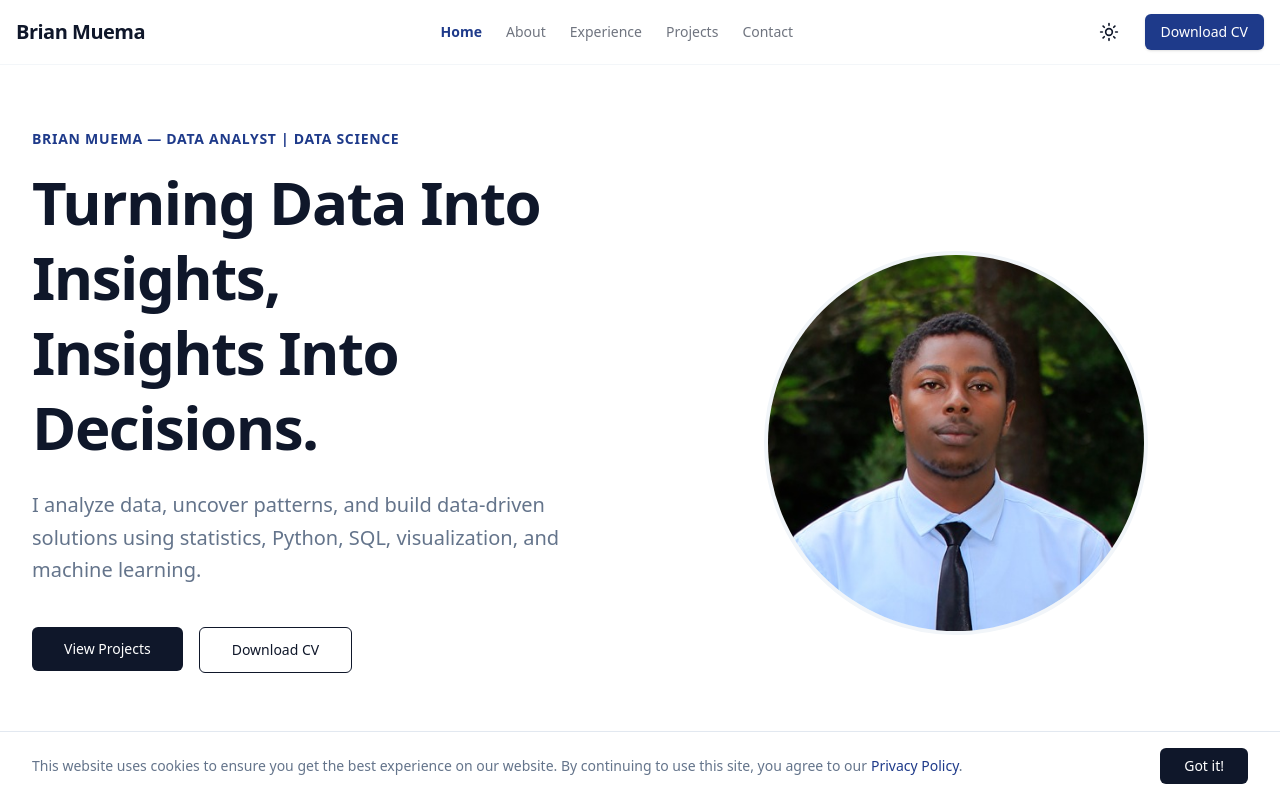
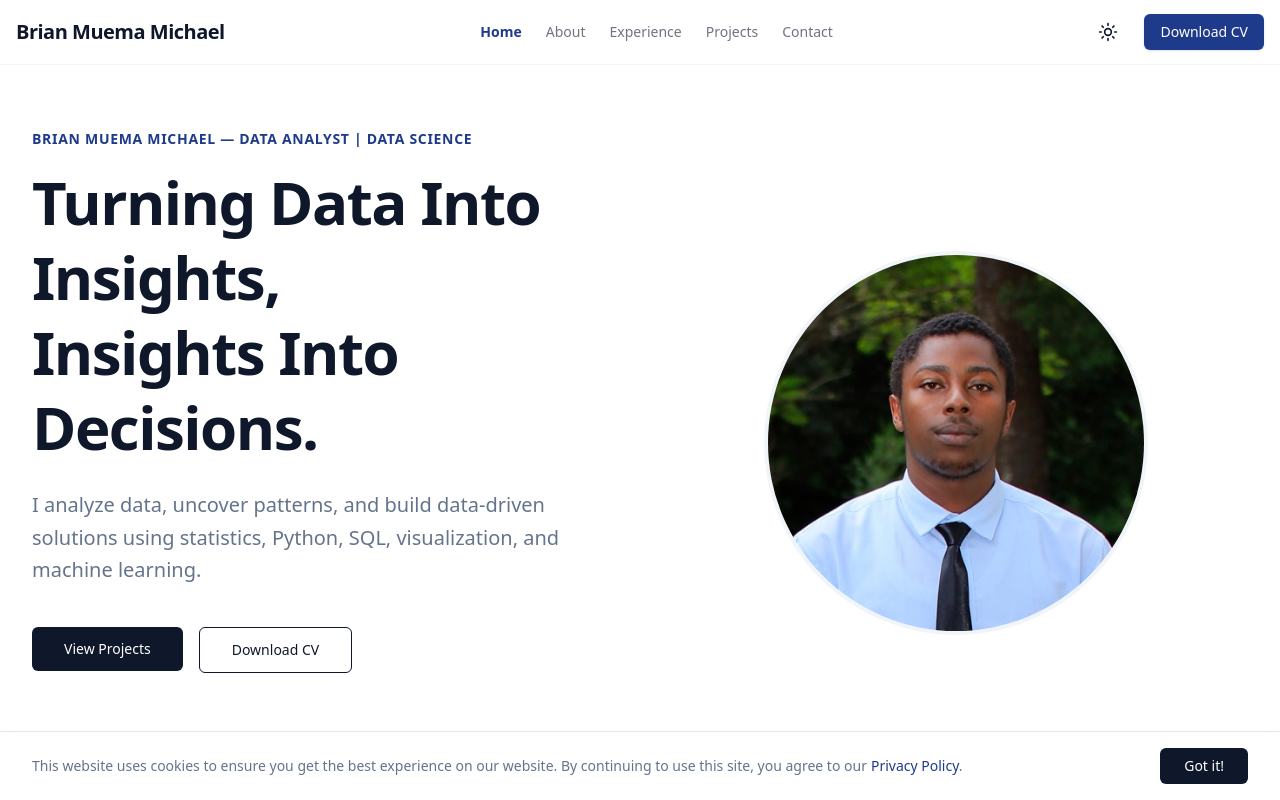
Before and after one commit to Mike-BM/brian_muema, a Next.js app: page / in a window 1280 px wide. Shown: the top 800 px of the page. Built offline with nearby package versions, Linux system fonts and the light colour scheme.

Commit message:
Update branding and LinkedIn display to Brian Muema Michael

```diff
--- a/src/app/admin/layout.tsx
+++ b/src/app/admin/layout.tsx
@@ -1,7 +1,7 @@
 import { Metadata } from 'next';
 
 export const metadata: Metadata = {
-  title: 'Admin Dashboard | Brian Muema',
+  title: 'Admin Dashboard | Brian Muema Michael',
   robots: {
     index: false,
     follow: false,
--- a/src/app/cv.pdf/route.ts
+++ b/src/app/cv.pdf/route.ts
@@ -15,7 +15,7 @@ export async function GET() {
       status: 200,
       headers: {
         'Content-Type': 'application/pdf',
-        'Content-Disposition': 'inline; filename="Brian_Muema_CV.pdf"',
+        'Content-Disposition': 'inline; filename="Brian_Muema_Michael_CV.pdf"',
         ...NO_CACHE_HEADERS,
       },
     });
--- a/src/app/layout.tsx
+++ b/src/app/layout.tsx
@@ -13,19 +13,19 @@ const inter = Inter({
 
 export const metadata: Metadata = {
   metadataBase: new URL("https://brianmuema.com"),
-  title: "Brian Muema | Data Analyst & Data Scientist",
-  description: "Portfolio of Brian Muema, Data Analyst turning data into insights, insights into decisions. Specializing in Python, SQL, and Machine Learning.",
+  title: "Brian Muema Michael | Data Analyst & Data Scientist",
+  description: "Portfolio of Brian Muema Michael, Data Analyst turning data into insights, insights into decisions. Specializing in Python, SQL, and Machine Learning.",
   openGraph: {
-    title: "Brian Muema | Data Analyst & Data Scientist",
-    description: "Portfolio of Brian Muema, Data Analyst turning data into insights, insights into decisions.",
+    title: "Brian Muema Michael | Data Analyst & Data Scientist",
+    description: "Portfolio of Brian Muema Michael, Data Analyst turning data into insights, insights into decisions.",
     url: "https://brianmuema.com",
-    siteName: "Brian Muema Portfolio",
+    siteName: "Brian Muema Michael Portfolio",
     images: [
       {
         url: "/profile.jpg",
         width: 800,
         height: 800,
-        alt: "Brian Muema",
+        alt: "Brian Muema Michael",
       },
     ],
     locale: "en_US",
@@ -33,7 +33,7 @@ export const metadata: Metadata = {
   },
   twitter: {
     card: "summary_large_image",
-    title: "Brian Muema | Data Analyst",
+    title: "Brian Muema Michael | Data Analyst",
     description: "Data Analyst turning data into insights, insights into decisions.",
     images: ["/profile.jpg"],
   },
--- a/src/app/privacy/page.tsx
+++ b/src/app/privacy/page.tsx
@@ -1,6 +1,6 @@
 export const metadata = {
-  title: 'Privacy Policy | Brian Muema',
-  description: 'Privacy Policy for Brian Muema\'s portfolio and data consulting services.',
+  title: 'Privacy Policy | Brian Muema Michael',
+  description: 'Privacy Policy for Brian Muema Michael\'s portfolio and data consulting services.',
 };
 
 export default function PrivacyPolicyPage() {
--- a/src/app/success/page.tsx
+++ b/src/app/success/page.tsx
@@ -2,7 +2,7 @@ import Link from 'next/link';
 import { CheckCircle } from 'lucide-react';
 
 export const metadata = {
-  title: 'Message Sent | Brian Muema',
+  title: 'Message Sent | Brian Muema Michael',
   robots: 'noindex, nofollow',
 };
 
--- a/src/app/terms/page.tsx
+++ b/src/app/terms/page.tsx
@@ -1,6 +1,6 @@
 export const metadata = {
-  title: 'Terms and Conditions | Brian Muema',
-  description: 'Terms and Conditions for Brian Muema\'s portfolio and data consulting services.',
+  title: 'Terms and Conditions | Brian Muema Michael',
+  description: 'Terms and Conditions for Brian Muema Michael\'s portfolio and data consulting services.',
 };
 
 export default function TermsPage() {
@@ -18,24 +18,24 @@ export default function TermsPage() {
 
         <h2>2. Intellectual Property</h2>
         <p>
-          The content, features, and functionality found on this website are the exclusive property of Brian Muema, unless otherwise noted.
+          The content, features, and functionality found on this website are the exclusive property of Brian Muema Michael, unless otherwise noted.
           Case studies, data models, and code snippets are for portfolio demonstration purposes and may be subject to individual client agreements.
         </p>
 
         <h2>3. Disclaimer</h2>
         <p>
-          The materials on this website are provided on an &apos;as is&apos; basis. Brian Muema makes no warranties, expressed or implied, and hereby disclaims and negates all other warranties including, without limitation, implied warranties or conditions of merchantability, fitness for a particular purpose, or non-infringement of intellectual property or other violation of rights.
+          The materials on this website are provided on an &apos;as is&apos; basis. Brian Muema Michael makes no warranties, expressed or implied, and hereby disclaims and negates all other warranties including, without limitation, implied warranties or conditions of merchantability, fitness for a particular purpose, or non-infringement of intellectual property or other violation of rights.
         </p>
 
         <h2>4. Limitations</h2>
         <p>
-          In no event shall Brian Muema be liable for any damages (including, without limitation, damages for loss of data or profit, or due to business interruption) arising out of the use or inability to use the materials on this website.
+          In no event shall Brian Muema Michael be liable for any damages (including, without limitation, damages for loss of data or profit, or due to business interruption) arising out of the use or inability to use the materials on this website.
         </p>
 
         <h2>5. Links</h2>
         <p>
           I have not reviewed all of the sites linked to this website and am not responsible for the contents of any such linked site.
-          The inclusion of any link does not imply endorsement by Brian Muema. Use of any such linked website is at the user&apos;s own risk.
+          The inclusion of any link does not imply endorsement by Brian Muema Michael. Use of any such linked website is at the user&apos;s own risk.
         </p>
       </div>
     </div>
--- a/src/components/ContactSection.tsx
+++ b/src/components/ContactSection.tsx
@@ -73,7 +73,7 @@ export function ContactSection() {
                 <div className="p-3 bg-card border border-border rounded-none shadow-sm flex-shrink-0">
                   <svg xmlns="http://www.w3.org/2000/svg" width="20" height="20" viewBox="0 0 24 24" fill="none" stroke="currentColor" strokeWidth="2" strokeLinecap="round" strokeLinejoin="round" className="h-5 w-5"><path d="M16 8a6 6 0 0 1 6 6v7h-4v-7a2 2 0 0 0-2-2 2 2 0 0 0-2 2v7h-4v-7a6 6 0 0 1 6-6z"></path><rect x="2" y="9" width="4" height="12"></rect><circle cx="4" cy="4" r="2"></circle></svg>
                 </div>
-                <span className="font-medium break-all">linkedin.com/in/brian-michael-0386a7335</span>
+                <span className="font-medium break-all">Brian Muema Michael</span>
               </a>
               <a href="https://www.facebook.com/share/1HZX6YzmQR/" target="_blank" rel="noopener noreferrer" className="flex items-center gap-4 text-muted-foreground hover:text-foreground transition-colors">
                 <div className="p-3 bg-card border border-border rounded-none shadow-sm flex-shrink-0">
--- a/src/components/Footer.tsx
+++ b/src/components/Footer.tsx
@@ -14,7 +14,7 @@ export function Footer() {
     <footer className="border-t border-border/40 py-12 bg-muted/50 mt-24">
       <div className="container mx-auto px-4 flex flex-col md:flex-row justify-between items-center gap-6">
         <div className="text-center md:text-left">
-          <p className="font-bold text-lg">Brian Muema</p>
+          <p className="font-bold text-lg">Brian Muema Michael</p>
           <p className="text-sm text-muted-foreground">Data Analyst | Data Science</p>
           <p className="text-sm text-muted-foreground mt-2">
             Turning Data Into Insights, Insights Into Decisions.
@@ -31,7 +31,7 @@ export function Footer() {
         </div>
       </div>
       <div className="container mx-auto px-4 mt-8 pt-8 border-t border-border/40 text-center text-sm text-muted-foreground">
-        © {new Date().getFullYear()} Brian Muema. All rights reserved.
+        © {new Date().getFullYear()} Brian Muema Michael. All rights reserved.
       </div>
     </footer>
   );
--- a/src/components/HeroSection.tsx
+++ b/src/components/HeroSection.tsx
@@ -10,7 +10,7 @@ export function HeroSection() {
         <div className="grid grid-cols-1 lg:grid-cols-2 gap-12 items-center">
           <div className="max-w-4xl">
             <p className="text-sm font-semibold tracking-wider text-primary uppercase mb-4">
-              Brian Muema — Data Analyst | Data Science
+              Brian Muema Michael — Data Analyst | Data Science
             </p>
             <h1 className="text-4xl sm:text-5xl md:text-6xl font-bold tracking-tight text-foreground mb-6 leading-tight">
               Turning Data Into Insights, <br className="hidden md:block" />
@@ -53,7 +53,7 @@ export function HeroSection() {
               {/* Add your image to public/profile.jpg */}
               <Image
                 src="/profile.jpg"
-                alt="Brian Muema - Data Analyst"
+                alt="Brian Muema Michael - Data Analyst"
                 fill
                 priority
                 sizes="(max-width: 1024px) 100vw, 384px"
--- a/src/components/Navbar.tsx
+++ b/src/components/Navbar.tsx
@@ -64,7 +64,7 @@ export function Navbar() {
     <header className="sticky top-0 z-50 w-full border-b border-border/40 bg-background/95 backdrop-blur supports-[backdrop-filter]:bg-background/60">
       <div className="container mx-auto px-4 h-16 flex items-center justify-between">
         <Link href="/" className="font-bold text-xl tracking-tight">
-          Brian Muema
+          Brian Muema Michael
         </Link>
 
         {/* Desktop Navigation */}
```
